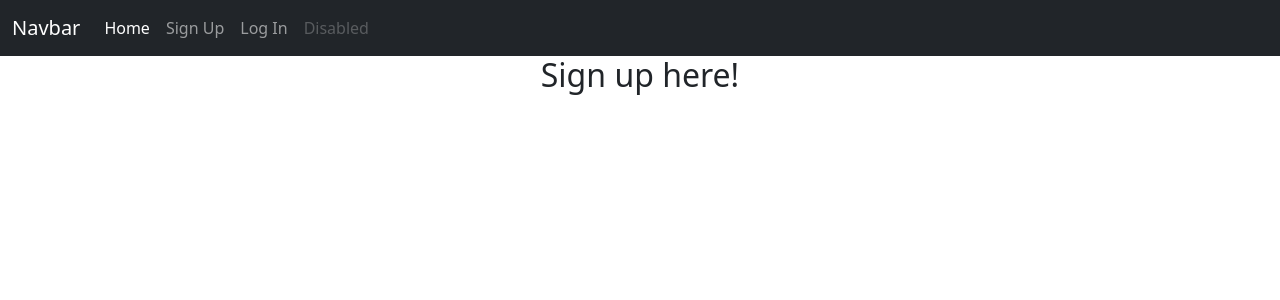
After one commit to rebeccalpeace/intro_to_flask, a Flask app: page /signup in a window 1280 px wide. The commit adds this page. Shown: the top 300 px of the page. Run offline with Flask 2, Linux system fonts and the light colour scheme; some libraries are stand-ins or nearby versions.

Commit message:
added signup route and url_fors

```diff
--- a/app/routes.py
+++ b/app/routes.py
@@ -12,6 +12,6 @@ def index():
     return render_template('index.html', user=user_info, colors=colors)
 
 
-@app.route('/test')
-def test():
-    return 'This is a test'
+@app.route('/signup')
+def signup():
+    return render_template('signup.html')
--- /dev/null
+++ b/app/templates/base.html
@@ -0,0 +1,41 @@
+<!DOCTYPE html>
+<html lang="en">
+    <head>
+        <meta charset="UTF-8">
+        <meta name="viewport" content="width=device-width, initial-scale=1.0">
+        <meta http-equiv="X-UA-Compatible" content="ie=edge">
+        <meta name="Description" content="Enter your description here"/>
+        <link rel="stylesheet" href="https://cdnjs.cloudflare.com/ajax/libs/twitter-bootstrap/5.1.0/css/bootstrap.min.css">
+        <link rel="stylesheet" href="https://cdnjs.cloudflare.com/ajax/libs/font-awesome/5.15.4/css/all.min.css">
+        <link rel="stylesheet" href="assets/css/style.css">
+        <title>{% block title %}{% endblock title %}</title>
+    </head>
+    <body>
+        <!-- Navbar Goes Here -->
+        <nav class="navbar navbar-expand-lg navbar-dark bg-dark">
+            <div class="container-fluid">
+                <a class="navbar-brand" href="#">Navbar</a>
+                <button class="navbar-toggler" type="button" data-bs-toggle="collapse" data-bs-target="#navbarNavAltMarkup" aria-controls="navbarNavAltMarkup" aria-expanded="false" aria-label="Toggle navigation">
+                <span class="navbar-toggler-icon"></span>
+                </button>
+                <div class="collapse navbar-collapse" id="navbarNavAltMarkup">
+                <div class="navbar-nav">
+                    <a class="nav-link active" aria-current="page" href="{{ url_for('index') }}">Home</a>
+                    <a class="nav-link" href="{{ url_for('signup') }}">Sign Up</a>
+                    <a class="nav-link" href="#">Log In</a>
+                    <a class="nav-link disabled" href="#" tabindex="-1" aria-disabled="true">Disabled</a>
+                </div>
+                </div>
+            </div>
+        </nav>
+
+        <!-- Start Container -->
+        <div class="container">
+           {% block content %} {% endblock content %}
+        </div>
+
+
+        <script src="https://cdnjs.cloudflare.com/ajax/libs/popper.js/2.9.2/umd/popper.min.js"></script>
+        <script src="https://cdnjs.cloudflare.com/ajax/libs/twitter-bootstrap/5.1.0/js/bootstrap.min.js"></script>
+    </body>
+</html>
--- /dev/null
+++ b/app/templates/signup.html
@@ -0,0 +1,7 @@
+{% extends 'base.html' %}
+
+{% block title %} Sign Up {% endblock title %}
+
+{% block content %}
+    <h2 class="text-center">Sign up here!</h2>
+{% endblock content %}
--- a/requirements.txt
+++ b/requirements.txt
@@ -1,9 +1,10 @@
 click==8.1.3
 Flask==2.2.2
+Flask-WTF==1.0.1
 importlib-metadata==4.12.0
 itsdangerous==2.1.2
 Jinja2==3.1.2
 MarkupSafe==2.1.1
 Werkzeug==2.2.2
+WTForms==3.0.1
 zipp==3.8.1
-git
```
Also changed, not shown: app/templates/index.html (+5 -39 lines).
